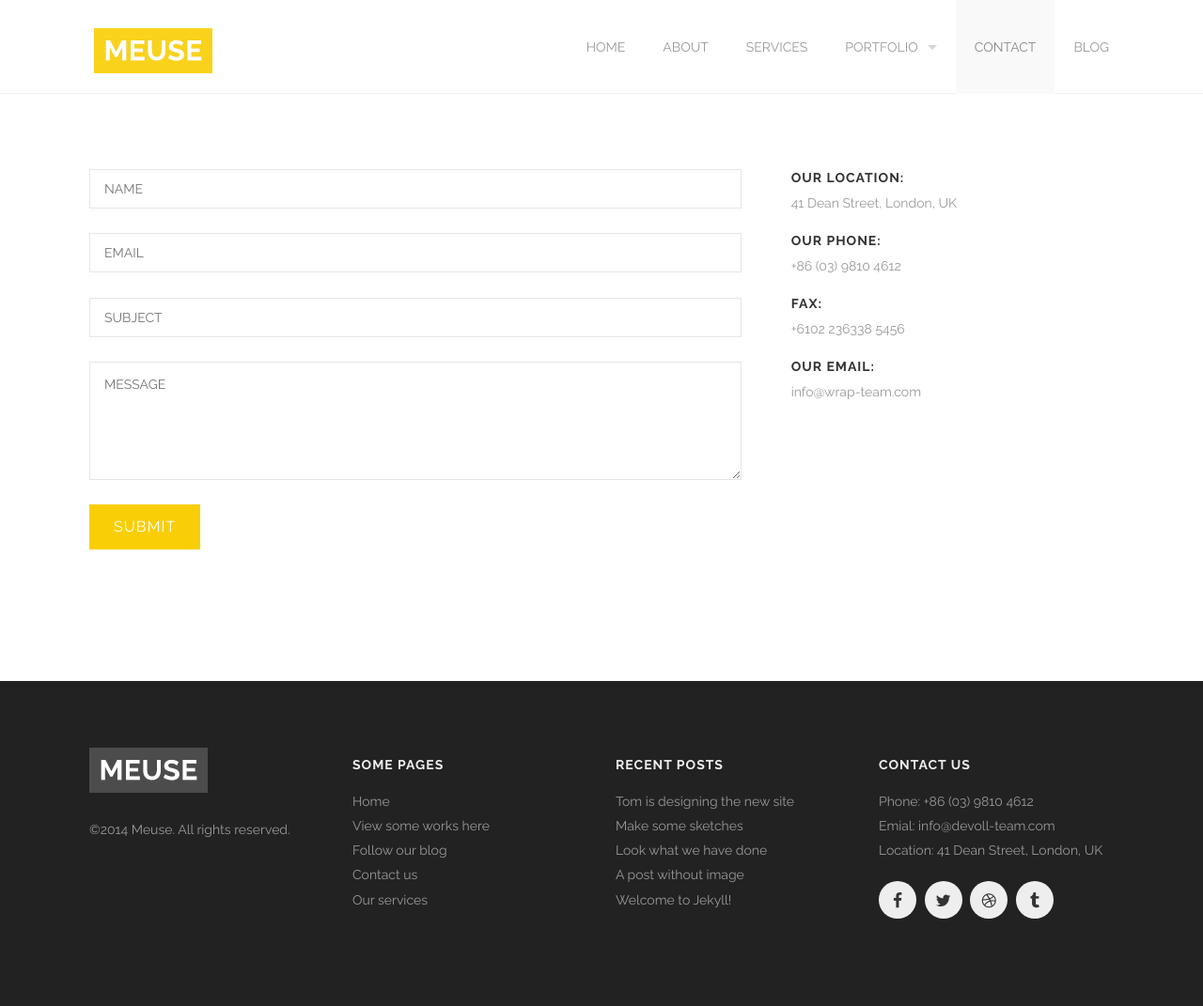
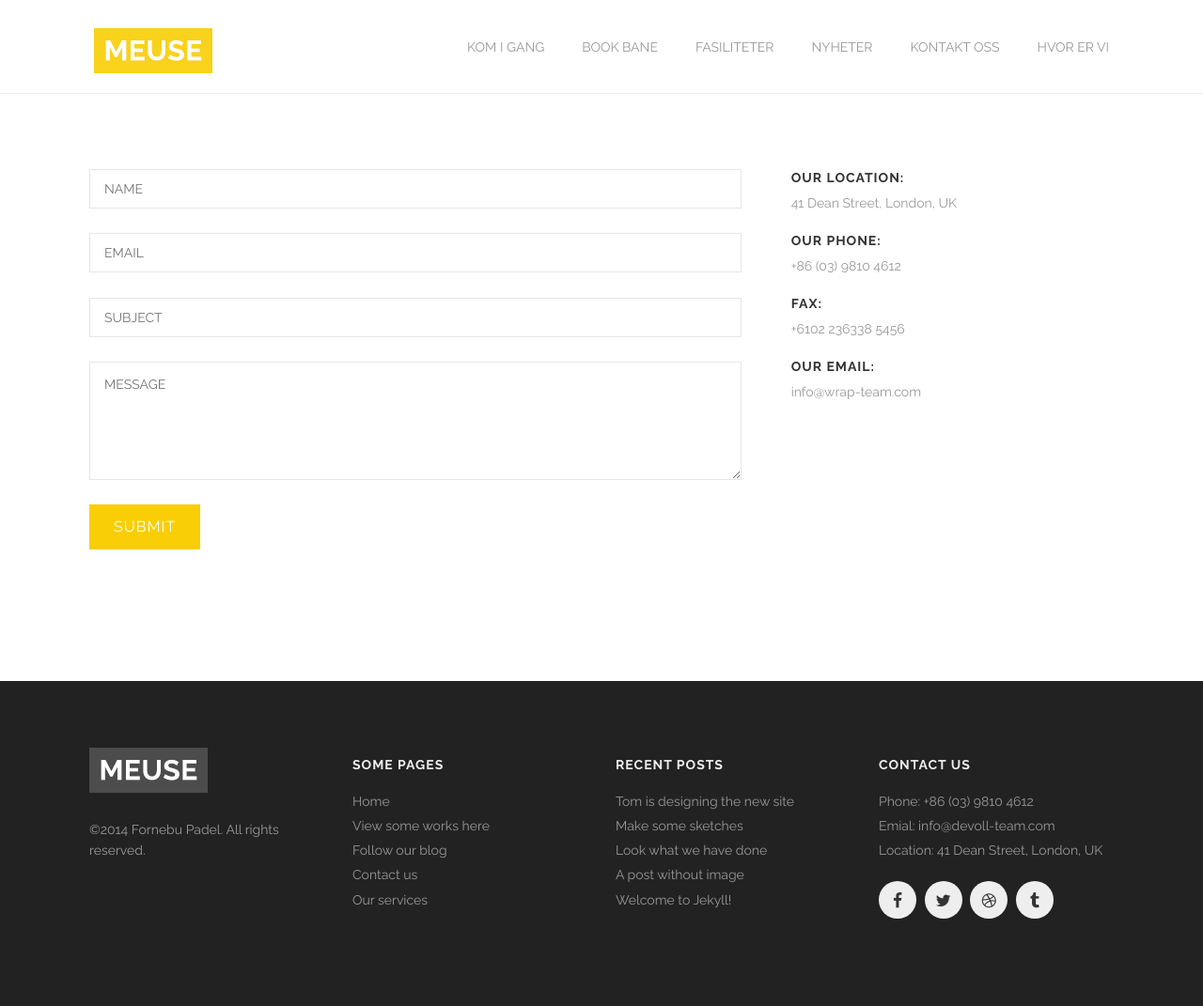
Before and after one commit to fornebu-padel/fornebu-padel.github.io, a Jekyll site: the page built from contact.html, in a window 1280 px wide. Shown: the whole page at 94% size. Built offline with Jekyll 4.4.1, drawn with Linux system fonts in a browser that asks for light colours.

Commit message:
Updated top nav content

```diff
--- a/_config.yml
+++ b/_config.yml
@@ -1,14 +1,14 @@
 # Site settings
-title: Meuse
-email: your-email@domain.com
+title: Fornebu Padel
+email: info@fornebupadel.no
 description: > # this means to ignore newlines until "baseurl:"
   Write an awesome description for your new site here. You can edit this
   line in _config.yml. It will appear in your document head meta (for
   Google search results) and in your feed.xml site description.
 baseurl: "" # the subpath of your site, e.g. /blog/
 # url: "http://yourdomain.com" # the base hostname & protocol for your site
-twitter_username: jekyllrb
-github_username:  jekyll
+twitter_username: fornebupadel
+github_username: fornebu-padel
 
 # Build settings
 markdown: kramdown
--- a/_data/nav.yml
+++ b/_data/nav.yml
@@ -1,23 +1,18 @@
-- name: Home
-  path: index.html
-  section_id: home
-- name: About
-  path: about.html
-  section_id: about
-- name: Services
-  path: services.html
-  section_id: services
-- name: Portfolio
-  path: portfolio.html
-  section_id: portfolio
-  children:
-    - name: Portfolio
-      path: portfolio.html
-    - name: Portfolio item
-      path: portfolio-item.html
-- name: Contact
-  path: contact.html
-  section_id: contact
-- name: Blog
+- name: Kom i gang
+  path: kom-i-gang.html
+  section_id: kom-i-gang
+- name: Book bane
+  path: book-bane.html
+  section_id: book-bane
+- name: Fasiliteter
+  path: fasiliteter.html
+  section_id: fasiliteter
+- name: Nyheter
   path: blog/
   section_id: blog
+- name: Kontakt oss
+  path: kontakt-oss.html
+  section_id: kontakt-oss
+- name: Hvor er vi
+  path: hvor-er-vi.html
+  section_id: hvor-er-vi
```
